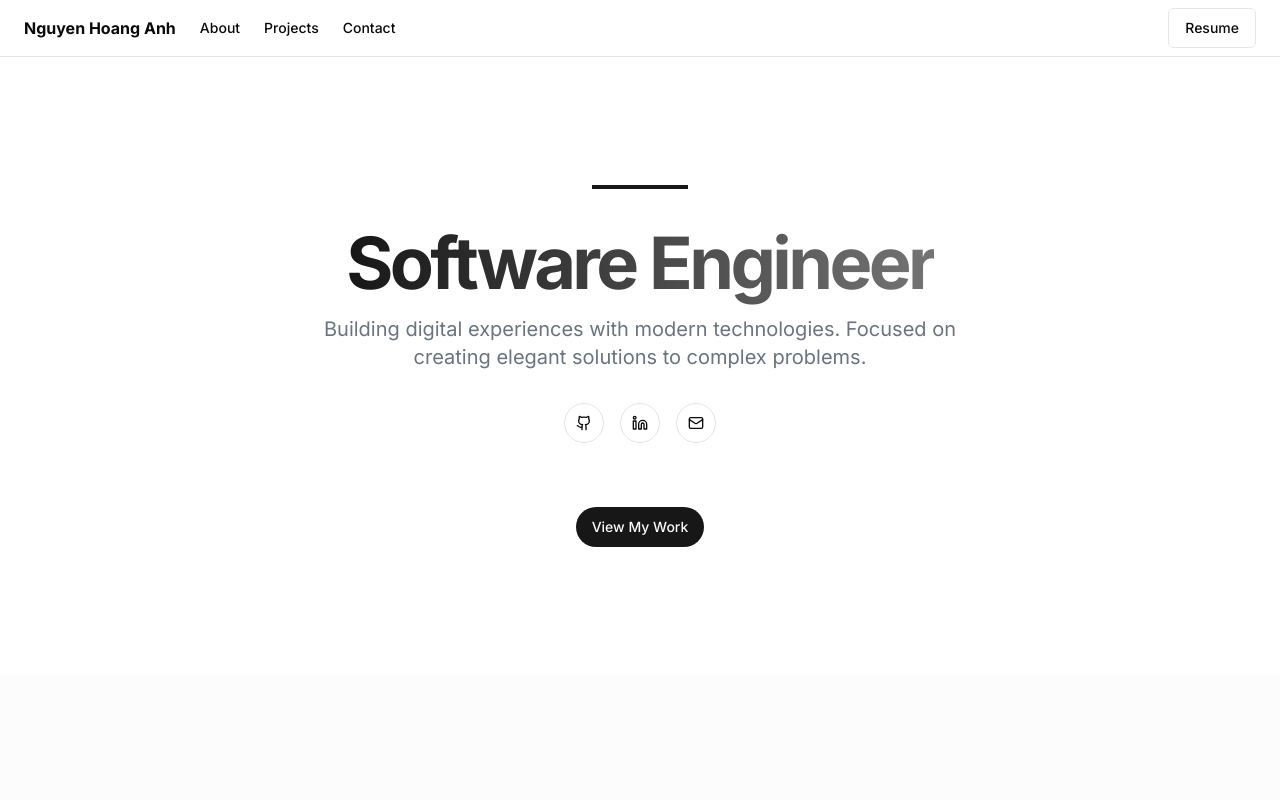
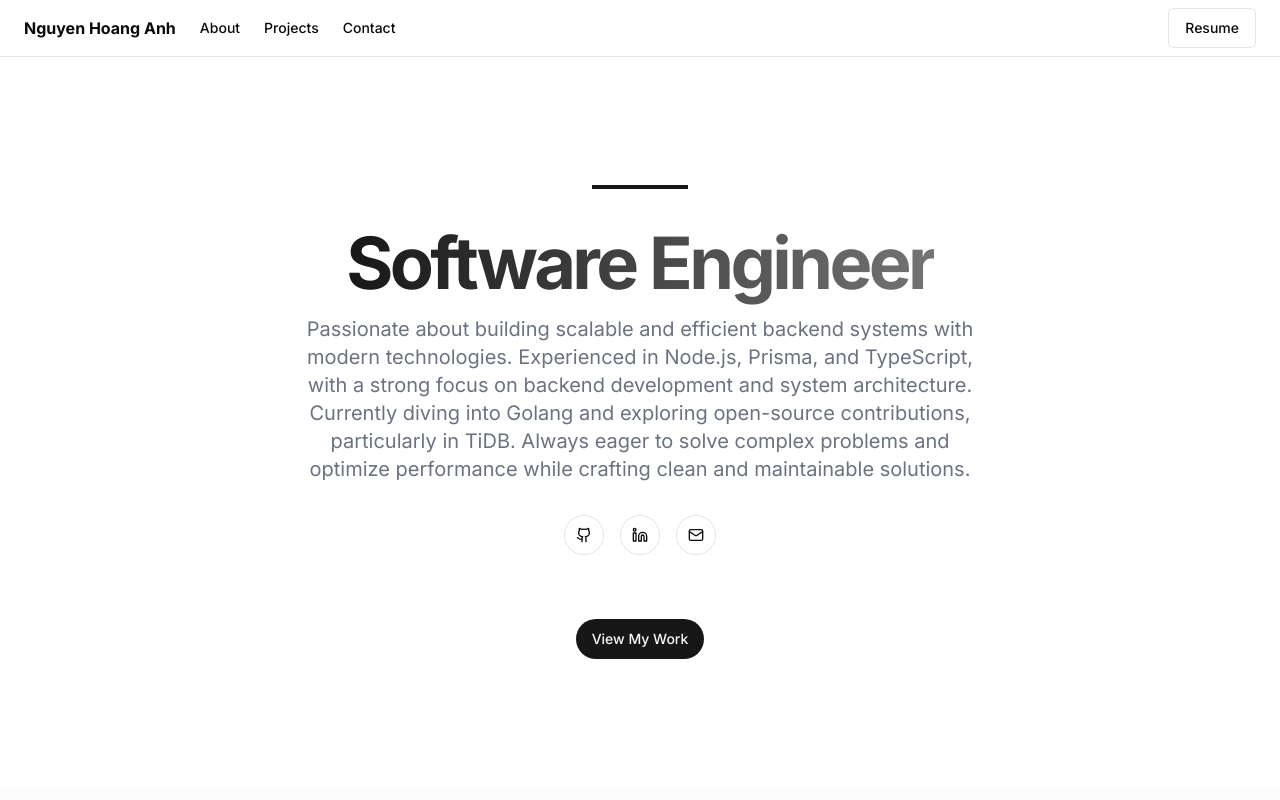
Before and after one commit to nguyenhoanganh1808/portfolio, a Next.js app: page / in a window 1280 px wide. Shown: the top 800 px of the page. Built offline with nearby package versions, Linux system fonts and the light colour scheme.

Commit message:
docs: change description in personal info

```diff
--- a/app/data/personal-info.ts
+++ b/app/data/personal-info.ts
@@ -4,7 +4,7 @@ export const personalInfo: PersonalInfo = {
   name: "Nguyen Hoang Anh",
   title: "Software Engineer",
   description:
-    "Building digital experiences with modern technologies. Focused on creating elegant solutions to complex problems.",
+    "Passionate about building scalable and efficient backend systems with modern technologies. Experienced in Node.js, Prisma, and TypeScript, with a strong focus on backend development and system architecture. Currently diving into Golang and exploring open-source contributions, particularly in TiDB. Always eager to solve complex problems and optimize performance while crafting clean and maintainable solutions.",
   email: "nguyenhoanganh.it2003@gmail.com",
   resumeLink:
     "https://drive.google.com/file/d/1nZykjBIpVTM7lA_zNmuRbN4b_YZXrl_b/view?usp=drive_link",
```
